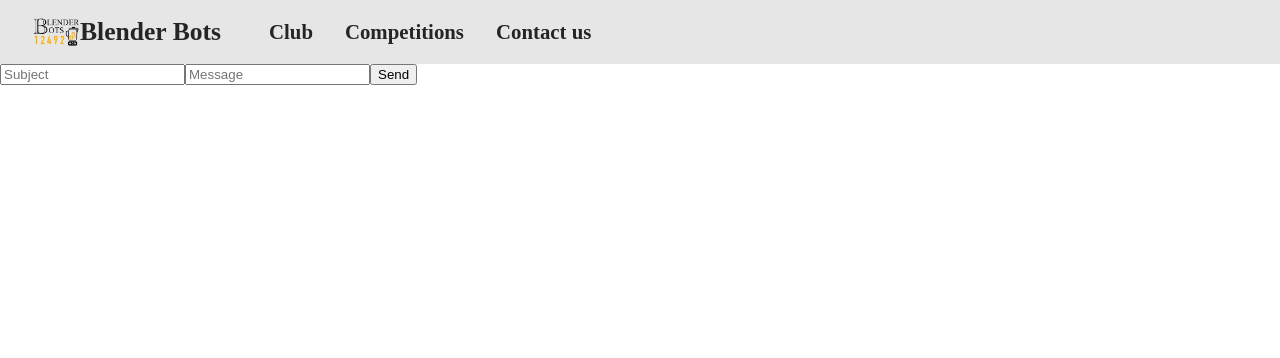
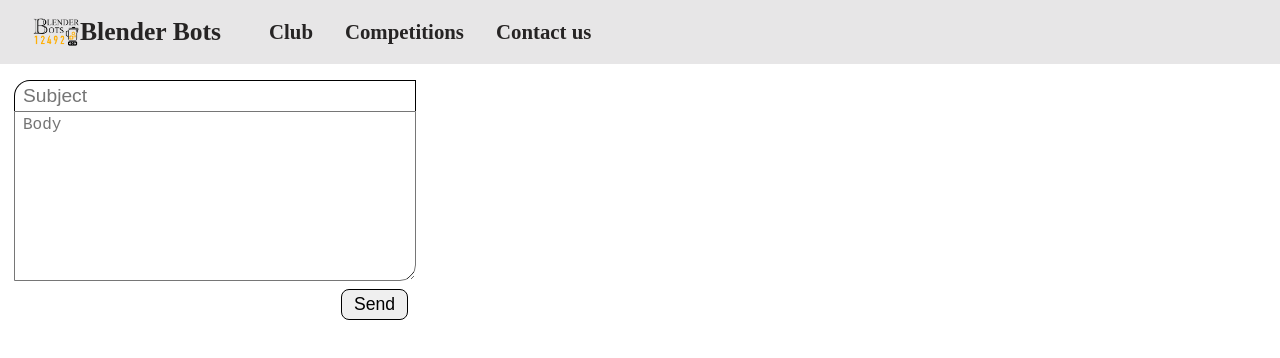
Before and after one commit to Streamer272/blenderbots-website, a Nuxt app: page /contact in a window 1280 px wide. Shown: the top 358 px of the page. Built offline with nearby package versions, Linux system fonts and the light colour scheme.

Commit message:
💄️ Adds styles to contact

```diff
--- a/components/Navbar.vue
+++ b/components/Navbar.vue
@@ -11,7 +11,7 @@
 </template>
 
 <style lang="scss" scoped>
-@import "assets/scss/global.scss";
+@import "../assets/scss/colors";
 
 .navbar {
     display: flex;
--- a/error.vue
+++ b/error.vue
@@ -11,7 +11,7 @@
 </template>
 
 <style lang="scss" scoped>
-@import "assets/scss/global.scss";
+@import "assets/scss/colors";
 
 .page {
     display: flex;
--- a/layouts/default.vue
+++ b/layouts/default.vue
@@ -4,7 +4,7 @@
 </template>
 
 <style lang="scss">
-@import "assets/scss/global.scss";
+@import "../assets/scss/colors";
 
 body {
     margin: 0;
--- a/pages/contact.vue
+++ b/pages/contact.vue
@@ -1,25 +1,59 @@
 <template>
     <form class="contact-form" @submit="submit">
-        <input id="subject" placeholder="Subject" @change="changeSubject">
-        <input id="body" placeholder="Message" @change="changeMessage">
+        <input class="subject" placeholder="Subject" @change="changeSubject">
+        <textarea class="body" placeholder="Body" @change="changeBody"></textarea>
         <button type="submit">Send</button>
     </form>
 </template>
 
 <style lang="scss" scoped>
 .contact-form {
+    display: flex;
+    flex-direction: column;
+    width: 30vw;
+    align-items: flex-end;
+    justify-content: center;
+    margin: 1rem 2rem;
 
+    input {
+        width: 100%;
+        margin: 0;
+        padding: .25rem .5rem;
+        border-radius: 1rem 0 0 0;
+        font-size: 1.2rem;
+        border: 1px solid black;
+        border-bottom: none;
+    }
+
+    textarea {
+        width: 100%;
+        height: 10rem;
+        margin: 0;
+        padding: .25rem .5rem;
+        border-radius: 0 0 1rem 0;
+        font-size: 1rem;
+        resize: vertical;
+    }
+
+    button {
+        width: fit-content;
+        margin: .5rem;
+        padding: .25rem .75rem;
+        font-size: 1.1rem;
+        border: 1px solid black;
+        border-radius: .5rem;
+    }
 }
 </style>
 
 <script lang="ts" setup>
 let subject = ""
-let message = ""
+let body = ""
 
 const changeSubject = (it) => subject = it.target.value
-const changeMessage = (it) => message = it.target.value
+const changeBody = (it) => body = it.target.value
 
 const submit = () => {
-    window.open(`mailto:icrcerevo@gmail.com?subject=${subject}&body=${message}`)
+    window.open(`mailto:icrcerevo@gmail.com?subject=${subject}&body=${body}`)
 }
 </script>
--- a/pages/index.vue
+++ b/pages/index.vue
@@ -8,7 +8,7 @@
 </template>
 
 <style lang="scss" scoped>
-@import "assets/scss/global.scss";
+@import "../assets/scss/colors";
 
 .title-section {
     display: flex;
```
Also changed, not shown: assets/scss/colors.scss (renamed from assets/scss/global.scss).
